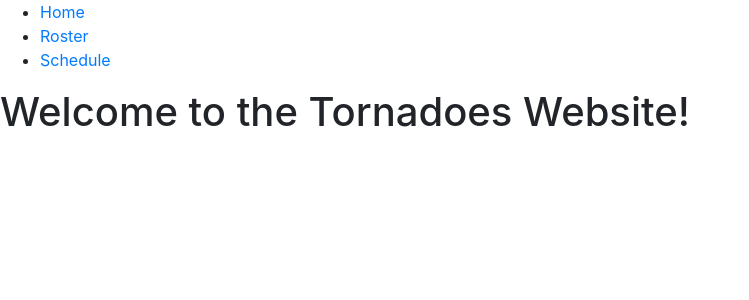
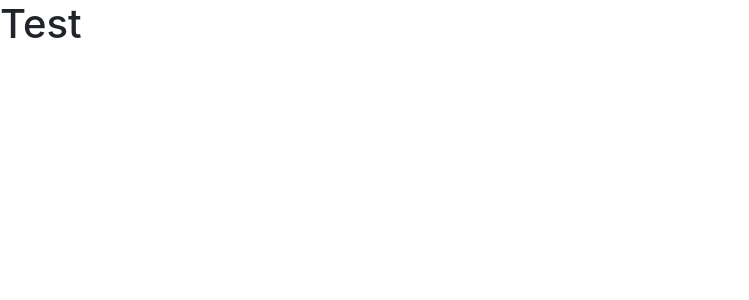
Before and after one commit to kato86/react-routing, a React (Create React App) app: page / in a window 1280 px wide. Shown: the top 300 px of the page, without its empty margins (0-749 px from the left). Built offline with nearby package versions, Linux system fonts and the light colour scheme.

Commit message:
Second version

```diff
--- a/src/api.js
+++ /dev/null
@@ -1,17 +0,0 @@
-const PlayerAPI = {
-    players: [
-        { number: 1, name: "Ben Blocker", position: "G" },
-        { number: 2, name: "Dave Defender", position: "D" },
-        { number: 3, name: "Sam Sweeper", position: "D" },
-        { number: 4, name: "Matt Midfielder", position: "M" },
-        { number: 5, name: "William Winger", position: "M" },
-        { number: 6, name: "Fillipe Forward", position: "F" },
-    ],
-    all: function() { return this.players},
-    get: function(id) {
-        const isPlayer = p => p.number === id
-        return this.players.find(isPlayer)
-    }
-}
-
-export default PlayerAPI;
--- a/src/component/App.js
+++ /dev/null
@@ -1,14 +0,0 @@
-import React from 'react';
-import Header from './Header';
-import Main from './Main';
-
-function App() {
-    return (
-      <div>
-        <Header />
-        <Main />
-      </div>
-    );
-}
-
-export default App;
--- a/src/component/FullRoster.js
+++ /dev/null
@@ -1,17 +0,0 @@
-import React from 'react';
-import PlayerAPI from '../api';
-import { Link } from 'react-router-dom';
-
-const FullRoster = () => (
-    <div>
-        <ul>
-            {
-                PlayerAPI.all().map(p => (
-                    <Link to={`/roster/${p.number}`}>{p.name}</Link>
-                ))
-            }
-        </ul>
-    </div>
-)
-
-export default FullRoster;
--- a/src/component/Header.js
+++ /dev/null
@@ -1,18 +0,0 @@
-import React from 'react';
-import { Link } from 'react-router-dom';
-
-const Header = () => {
-    return (
-        <header>
-            <nav>
-                <ul>
-                    <li><Link to="/">Home</Link></li>
-                    <li><Link to="/roster">Roster</Link></li>
-                    <li><Link to="/schedule">Schedule</Link></li>
-                </ul>
-            </nav>
-        </header>
-    );
-}
-
-export default Header;
--- a/src/component/Home.js
+++ /dev/null
@@ -1,11 +0,0 @@
-import React from 'react';
-
-function Home() {
-    return (
-        <div>
-            <h1>Welcome to the Tornadoes Website!</h1>
-        </div>
-    )
-}
-
-export default Home;
--- a/src/component/Main.js
+++ /dev/null
@@ -1,19 +0,0 @@
-import React, { Component } from 'react';
-import { Switch, Route } from 'react-router-dom';
-import Home from './Home';
-import Roster from './Roster';
-import Schedule from './Schedule';
-
-function Main() {
-    return (
-        <main>
-            <Switch>
-                <Route exact path="/" component={Home} />
-                <Route path="/roster" component={Roster} />
-                <Route path="/schedule" component={Schedule} />
-            </Switch>
-        </main>
-    )
-}
-
-export default Main;
--- a/src/component/Player.js
+++ /dev/null
@@ -1,21 +0,0 @@
-import React from 'react';
-import PlayerAPI from '../api';
-import { Link } from 'react-router-dom';
-
-function Player(props) {
-    const player = PlayerAPI.get(
-        parseInt(props.match.params.number, 10)
-    )
-    if (!player) {
-        return <div>Sorry, but the player was not found</div>
-    }
-    return (
-        <div>
-            <h1>{player.name} (#{player.number})</h1>
-            <h2>Position: {player.position}</h2>
-            <Link to='/roster'>Back</Link>
-        </div>
-    )
-}
-
-export default Player;
--- a/src/component/Roster.js
+++ /dev/null
@@ -1,18 +0,0 @@
-import React from 'react';
-import { Switch, Route } from 'react-router-dom';
-import FullRoster from './FullRoster';
-import Player from './Player';
-
-const Roster = () => {
-    return (
-        <div>
-            <h2>This is a roster page!</h2>
-            <Switch>
-                <Route exact path="/roster" component={FullRoster} />
-                <Route path="/roster/:number" component={Player} />
-            </Switch>
-        </div>
-    );
-}
-
-export default Roster;
--- a/src/component/Schedule.js
+++ /dev/null
@@ -1,15 +0,0 @@
-import React from 'react';
-
-function Schedule() {
-    return (
-        <div>
-            <ul>
-                <li>6/5 @ Evergreens</li>
-                <li>6/8 vs Kickers</li>
-                <li>6/14 @ United</li>
-            </ul>
-        </div>
-    )
-}
-
-export default Schedule;
--- a/src/index.js
+++ b/src/index.js
@@ -1,12 +1,10 @@
 import React from 'react';
 import { render } from 'react-dom';
 import './index.css';
-import App from './component/App';
-import { BrowserRouter } from 'react-router-dom';
 
 render(
-    <BrowserRouter>
-        <App />
-    </BrowserRouter>,
+    <div>
+        <h1>Test</h1>
+    </div>,
     document.getElementById('root')
 );
```
